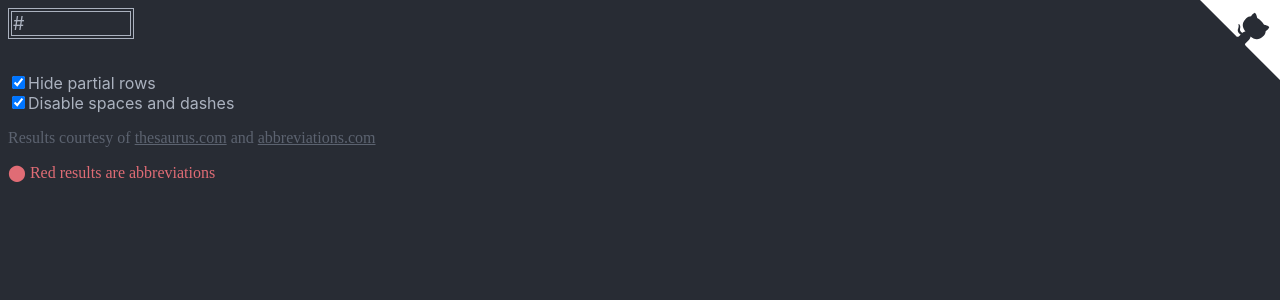
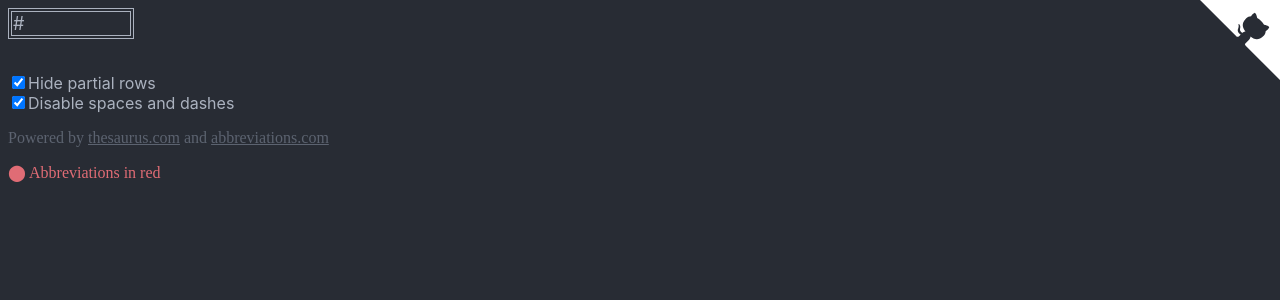
Before and after one commit to CodingComet/equisized-synonyms, a Flask app: template templates/result.html in a window 1280 px wide. Shown: the top 300 px of the page. Run offline with Flask 2, Linux system fonts and the light colour scheme; the template is opened without the code that fills it, so the values that code supplies are empty.

Commit message:
Update result.html.

```diff
--- a/server.py
+++ b/server.py
@@ -75,4 +75,4 @@ def result(words: str):
 
 
 if __name__ == '__main__':
-    app.run(debug=True)
+    app.run()
--- a/templates/result.html
+++ b/templates/result.html
@@ -30,9 +30,7 @@
                         {% for synonym in synonyms_table[word][key] %}
                             {% if synonym in abbreviations_table[word] %}
                                 <label class="abbreviation">{{ synonym }}</label>{% else %}
-                                {{ synonym }}{% endif %}
-                        {% if synonyms_table[word][key]|length - 1 > synonyms_table[word][key].index(synonym) %},
-                        {% endif %}
+                                {{ synonym }}{% endif %}{% if synonyms_table[word][key]|length - 1 > synonyms_table[word][key].index(synonym) %},{% endif %}
                         {% endfor %}
                     </td>
                 {% else %}
@@ -104,13 +102,13 @@
 </p>
 
 <div class="credits">
-    Results courtesy of
+    Powered by
     <a href="https://thesaurus.com" style="color: #5c6370;"
     >thesaurus.com</a
     > and <a href="https://abbreviations.com/" style="color: #5c6370;"
     >abbreviations.com</a
     >
-    <p class="abbreviation">⬤ Red results are abbreviations</p>
+    <p class="abbreviation">⬤ Abbreviations in red</p>
 </div>
 </body>
 </html>
```
